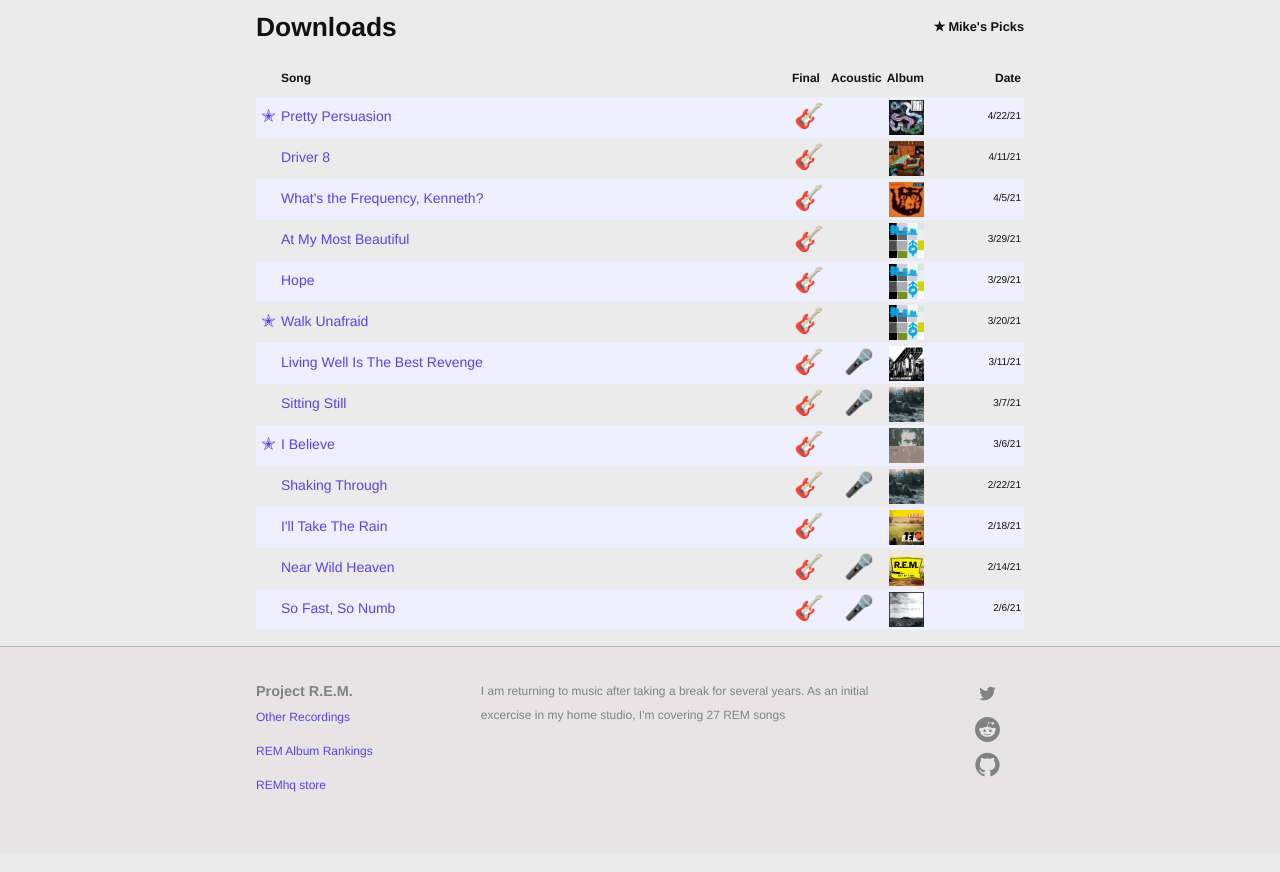
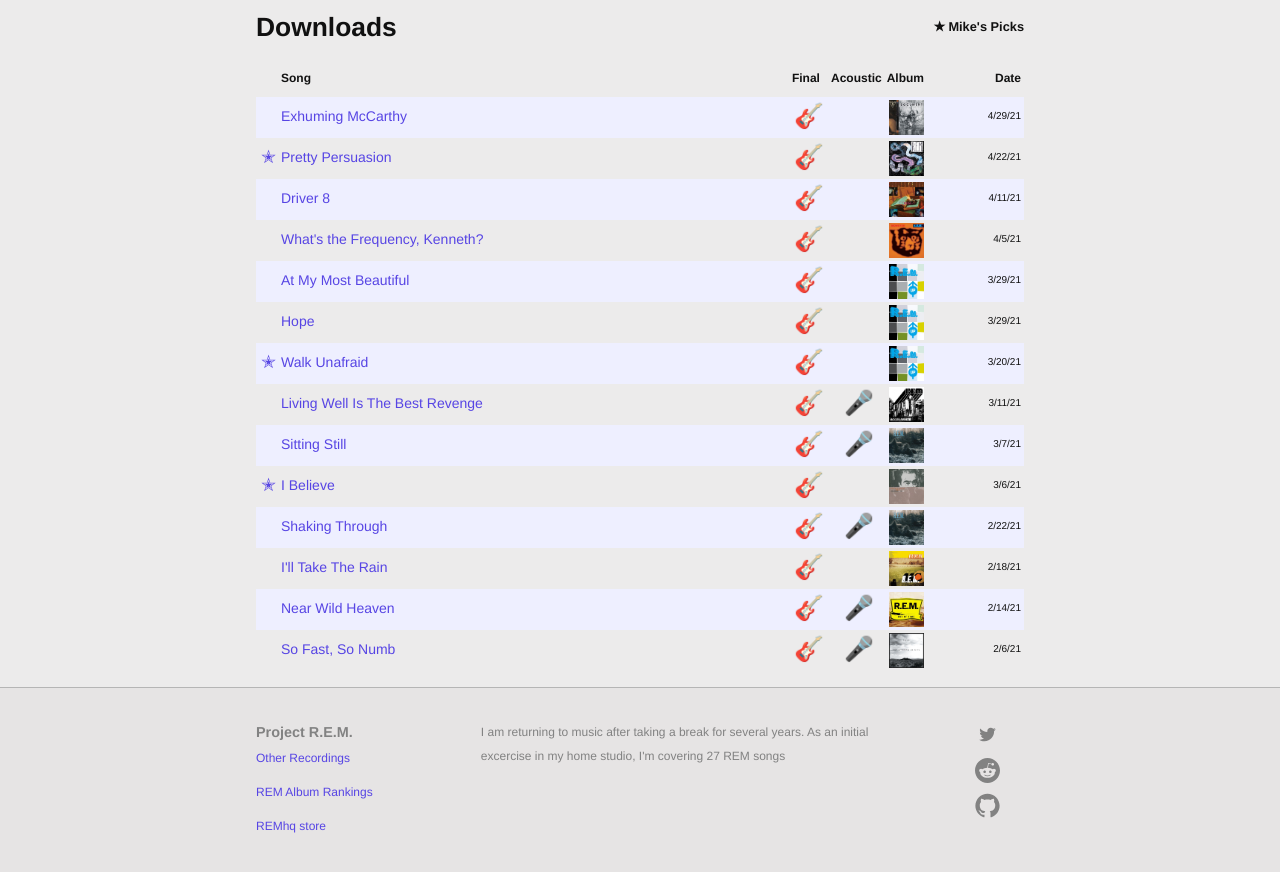
Before and after one commit to slatron/slatron.github.io, a Jekyll site: the page built from recordings.md, in a window 1280 px wide and 1337 px high. Shown: the part 443-1315 px from the top of the window. Built offline with Jekyll 4.4.1, drawn with Linux system fonts in a browser that asks for light colours.

Commit message:
exhuming mccarthy mix

```diff
--- a/recordings.md
+++ b/recordings.md
@@ -19,6 +19,14 @@
     <span title="date">Date</span>
   </div>
 
+  <div class="row">
+    <span></span>
+    <span><a href="https://drive.google.com/file/d/1fdzJGO7KQvwzmp4JWt5rILEi_Om0wumM/view?usp=sharing" target="_blank">Exhuming McCarthy</a></span>
+    <span><a href="https://drive.google.com/file/d/1fdzJGO7KQvwzmp4JWt5rILEi_Om0wumM/view?usp=sharing" target="_blank">🎸</a></span>
+    <span></span>
+    <span><img loading="lazy" src="/ms_assets/images/albums/document.jpg" /></span>
+    <span class="text-small">4/29/21</span>
+  </div>
   <div class="row">
     <span><a href="https://drive.google.com/file/d/1kLQl7l_F7bLVgn8n3TWoZhyIlSBD78Ut/view?usp=sharing" target="_blank">✭</a></span>
     <span><a href="https://drive.google.com/file/d/1kLQl7l_F7bLVgn8n3TWoZhyIlSBD78Ut/view?usp=sharing" target="_blank">Pretty Persuasion</a></span>
```
Also changed, not shown: _posts/2021-02-06-begin-the-begin.md (+2 -1 lines), _posts/2021-04-22-exhuming-mccarthy-1.md (+2 -0 lines).
